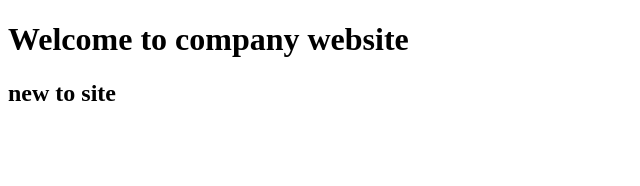
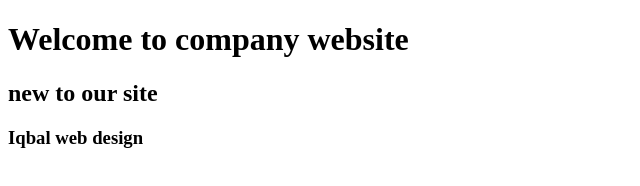
Before and after one commit to m-i-hussain/company-web, a plain HTML site: page index.html in a window 1280 px wide. Shown: the whole page, without its empty margins (0-640 px from the left). Drawn offline with Linux system fonts and the light colour scheme.

Commit message:
updated index with new to site

```diff
--- a/index.html
+++ b/index.html
@@ -5,6 +5,10 @@
 </head>
 <body>
 <h1> Welcome to company website</h1>
-  <h2> new to site</h2>
+
+  <h2> new to our site</h2>
+
+<h3> Iqbal web design</h3>
+
 <body>
 </html>
```
